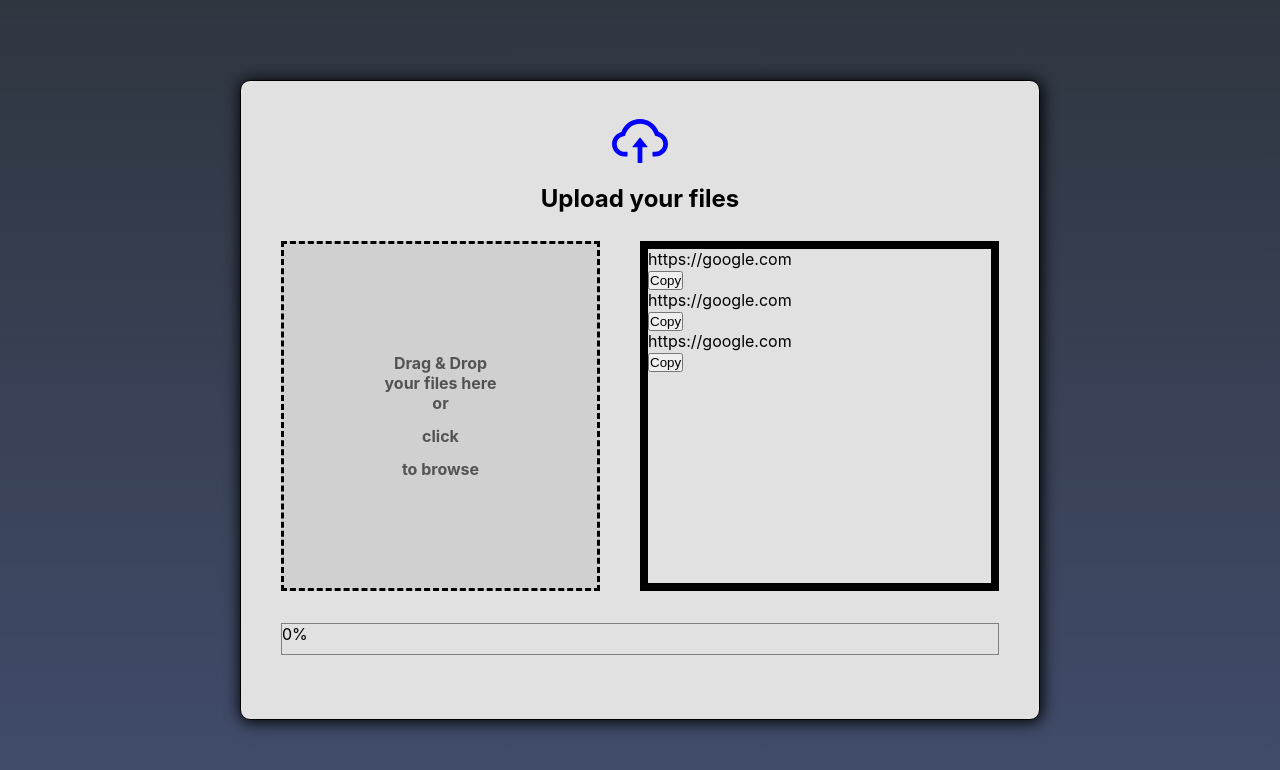
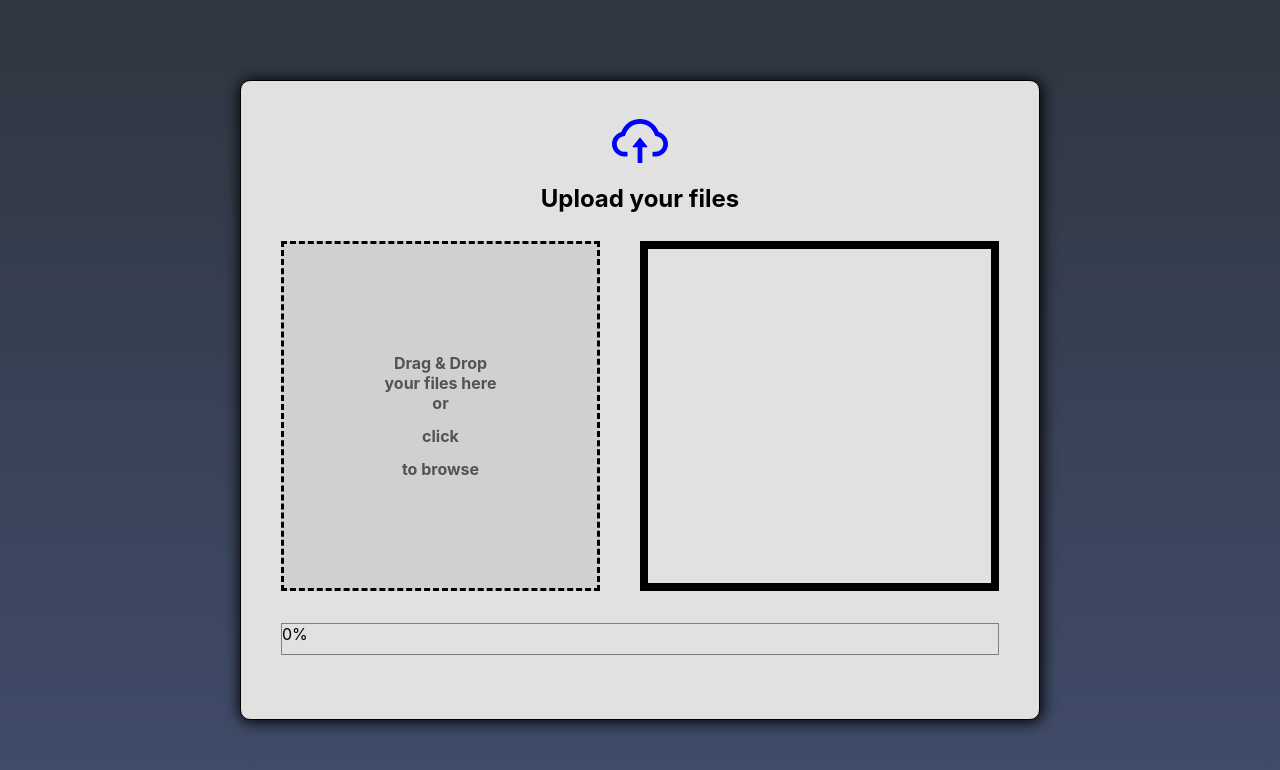
Before and after one commit to MHN715/file-sharing-app2, a React (Create React App) app in the folder client/: page / in a window 1280 px wide. Shown: the top 770 px of the page. Built offline with nearby package versions, Linux system fonts and the light colour scheme.

Commit message:
all generated links are shown to the user, and copy button works

```diff
--- a/client/src/components/LinksToCopy/LinksToCopy.js
+++ b/client/src/components/LinksToCopy/LinksToCopy.js
@@ -1,20 +1,43 @@
+import { useState, useContext } from "react";
 import "./LinksToCopy.css";
+import ContextStates from "../../context/ContextStates";
 
-export default function LinksToCopy({ fileLink }) {
+export default function LinksToCopy() {
+  const { fileLinks } = useContext(ContextStates);
+
+  async function copyToClipBoard(e) {
+    const copiedMessage = e.target.nextElementSibling;
+    const currentLink = e.target.attributes[0].value;
+
+    if (!navigator.clipboard) {
+      console.log("Clipboard API not available");
+      return;
+    }
+    try {
+      await navigator.clipboard.writeText(currentLink);
+      copiedMessage.textContent = "Copied to clipboard";
+    } catch (err) {
+      console.error("Failed to copy!", err);
+    }
+  }
+
   return (
     <div className="links-to-copy">
-      <div className="link-wrapper">
-        <p className="link">https://google.com</p>
-        <button className="copy-btn">Copy</button>
-      </div>
-      <div className="lin½-wrapper">
-        <p className="link">https://google.com</p>
-        <button className="copy-btn">Copy</button>
-      </div>
-      <div className="link-wrapper">
-        <p className="link">https://google.com</p>
-        <button className="copy-btn">Copy</button>
-      </div>
+      {fileLinks.map((link, index) => {
+        return (
+          <div className="link-wrapper" key={index}>
+            <p className="link">{link}</p>
+            <button
+              data-msg={link}
+              onClick={copyToClipBoard}
+              className="copy-btn"
+            >
+              Copy
+            </button>
+            <span></span>
+          </div>
+        );
+      })}
     </div>
   );
 }
```
